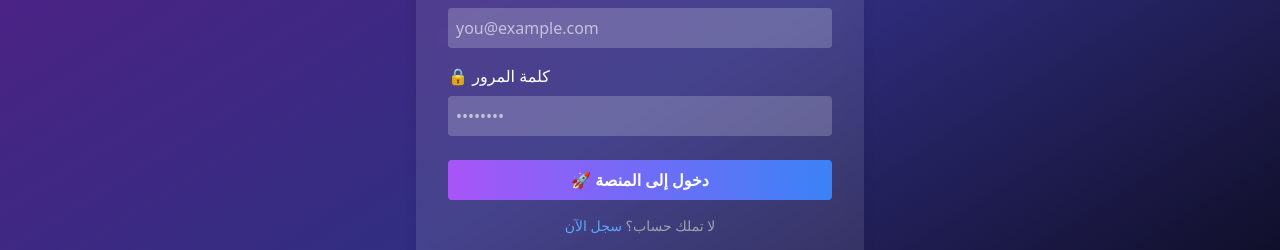
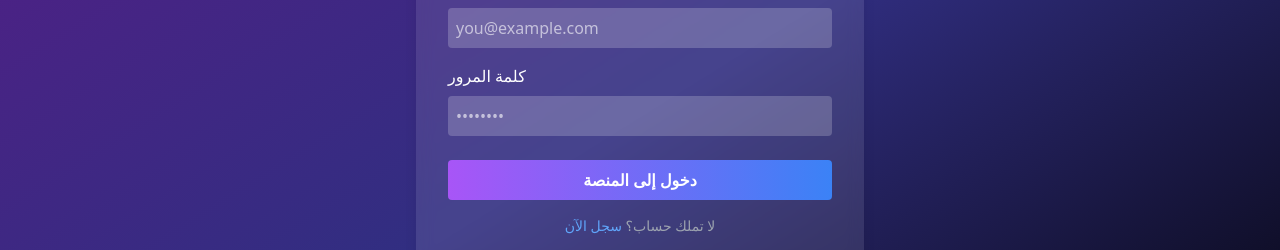
Before and after one commit to hdsm55/ChallengeHub, a React (Vite) app in the folder client/: page /login in a window 1280 px wide. Shown: the part 291-541 px from the top of the page. Built offline with nearby package versions, Linux system fonts and the light colour scheme; no server answers.

Commit message:
fix: clean up Login component by removing unnecessary characters and improving error message formatting

```diff
--- a/client/src/pages/Login.jsx
+++ b/client/src/pages/Login.jsx
@@ -24,7 +24,7 @@ function Login() {
         errorMessage.toLowerCase().includes('invalid') ||
         errorMessage.includes('كلمة المرور')
       ) {
-        toast.error('❌ البريد أو كلمة المرور غير صحيحة');
+        toast.error(' البريد أو كلمة المرور غير صحيحة');
       } else {
         toast.error(errorMessage);
       }
@@ -40,7 +40,6 @@ function Login() {
         <h2 className="text-center text-2xl font-bold mb-6 text-purple-300">
           تسجيل الدخول إلى ChallengeHub
         </h2>
-
         <label className="block mb-2">📧 البريد الإلكتروني</label>
         <input
           type="email"
@@ -50,8 +49,7 @@ function Login() {
           className="w-full mb-4 p-2 rounded bg-white/20 text-white placeholder:text-white/60"
           placeholder="you@example.com"
         />
-
-        <label className="block mb-2">🔒 كلمة المرور</label>
+        <label className="block mb-2"> كلمة المرور</label>
         <input
           type="password"
           value={password}
@@ -65,7 +63,7 @@ function Login() {
           type="submit"
           className="w-full bg-gradient-to-r from-purple-500 to-blue-500 py-2 rounded text-white font-bold mt-2 hover:scale-[1.02] transition"
         >
-          🚀 دخول إلى المنصة
+          دخول إلى المنصة
         </button>
 
         <p className="text-sm mt-4 text-gray-400 text-center">
```
